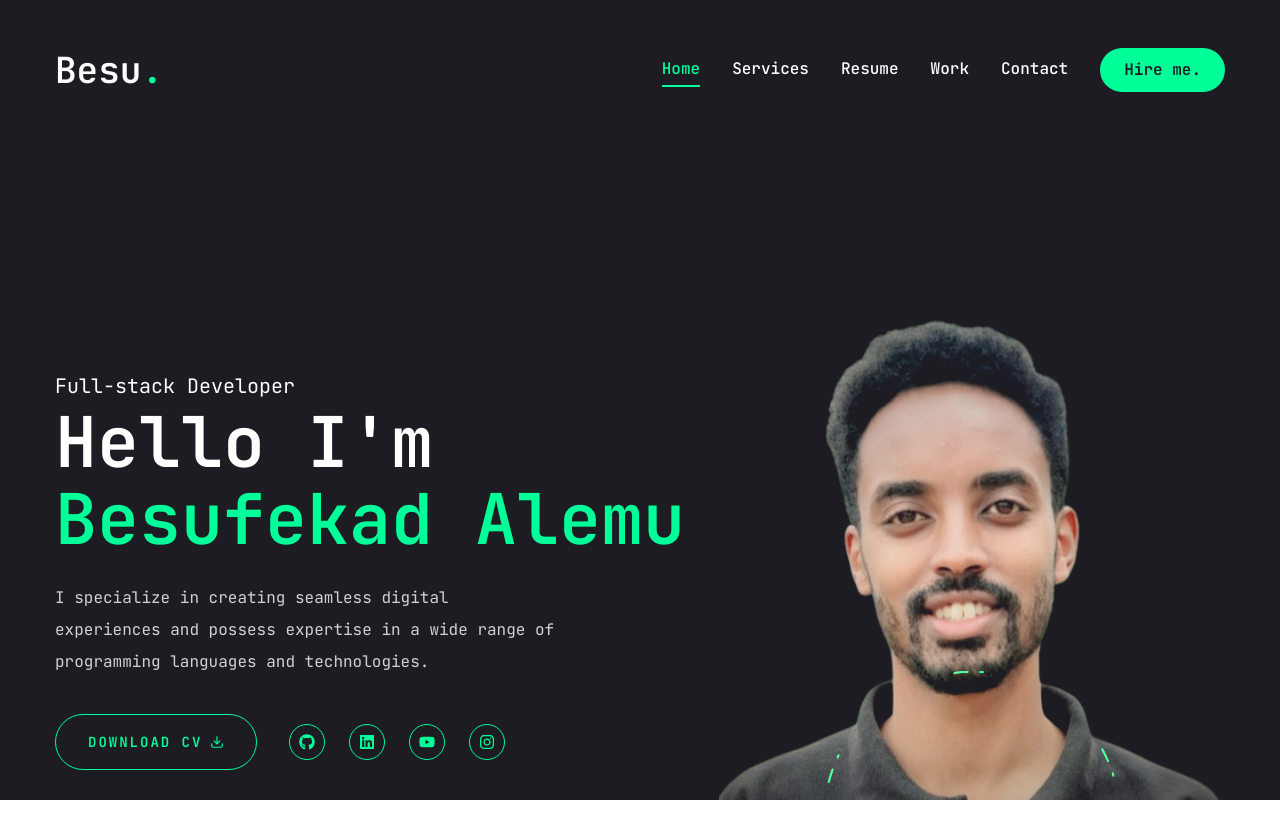
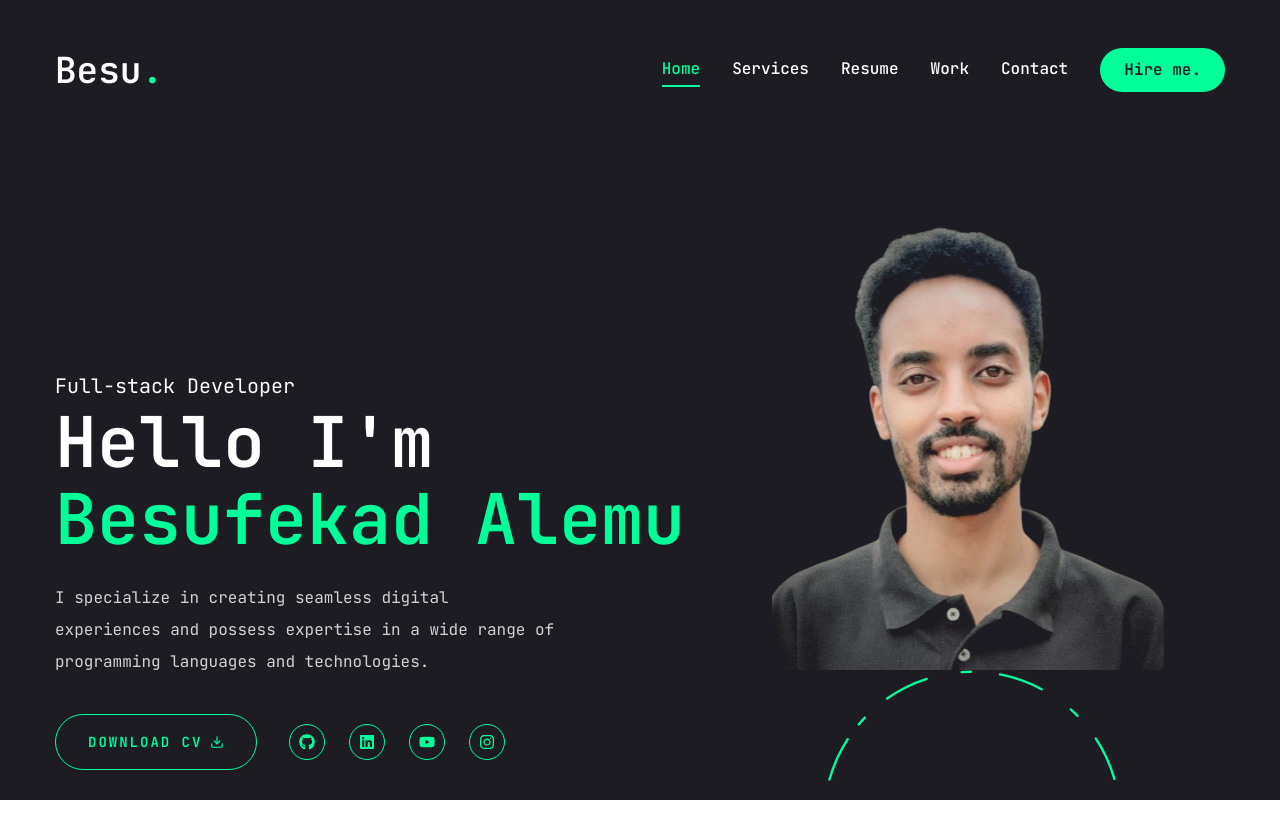
Before and after one commit to Besufekad-HAZ/My-Portfolio-Next, a Next.js app: page / in a window 1280 px wide. Shown: the top 838 px of the page. Built offline with nearby package versions, Linux system fonts and the light colour scheme.

Commit message:
Style the circle in the Photo component with relative postion

```diff
--- a/components/Photo.tsx
+++ b/components/Photo.tsx
@@ -20,7 +20,8 @@ const Photo = () => {
             opacity: 1,
             transition: { delay: 2.4, duration: 0.4, ease: "easeInOut" },
           }}
-          className="w-[296px] h-[298px] xl:w-[498px] xl:h-[498px] mix-blend-lighten"
+          className="w-[296px] h-[298px] xl:w-[498px] xl:h-[498px] mix-blend-lighten
+          relative"
         >
           <Image
             src="/assets/photo.png"
@@ -47,10 +48,15 @@ const Photo = () => {
             stroke="#00ff99"
             strokeLinecap="round"
             strokeLinejoin="round"
-            initial={{strokeDasharray: "24 10 0 0"}}
+            initial={{ strokeDasharray: "24 10 0 0" }}
             animate={{
-                strokeDasharray: ["15 120 25 25", "16 25 92 72", "4 250 22 22"],
-                rotate: [120, 360]
+              strokeDasharray: ["15 120 25 25", "16 25 92 72", "4 250 22 22"],
+              rotate: [120, 360],
+            }}
+            transition={{
+              duration: 20,
+              repeat: Infinity,
+              repeatType: "reverse",
             }}
           />
         </motion.svg>
```
